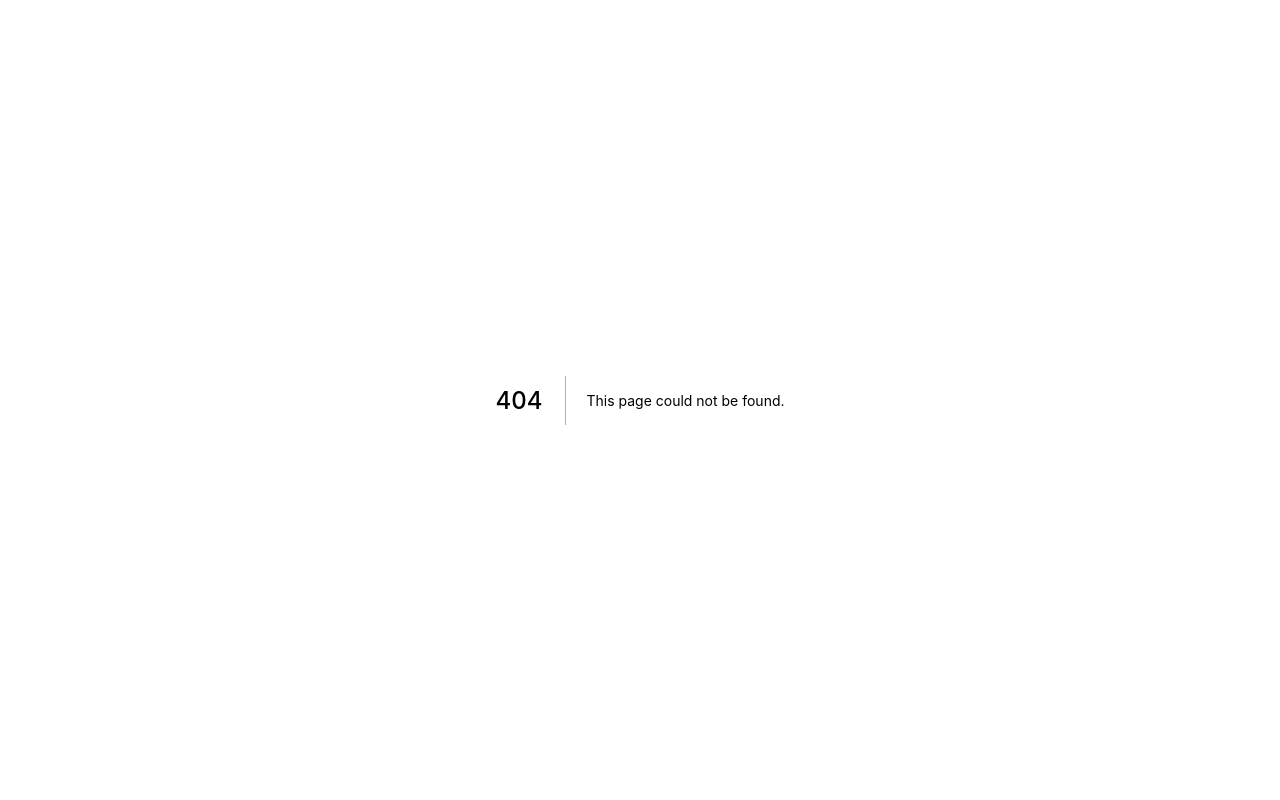
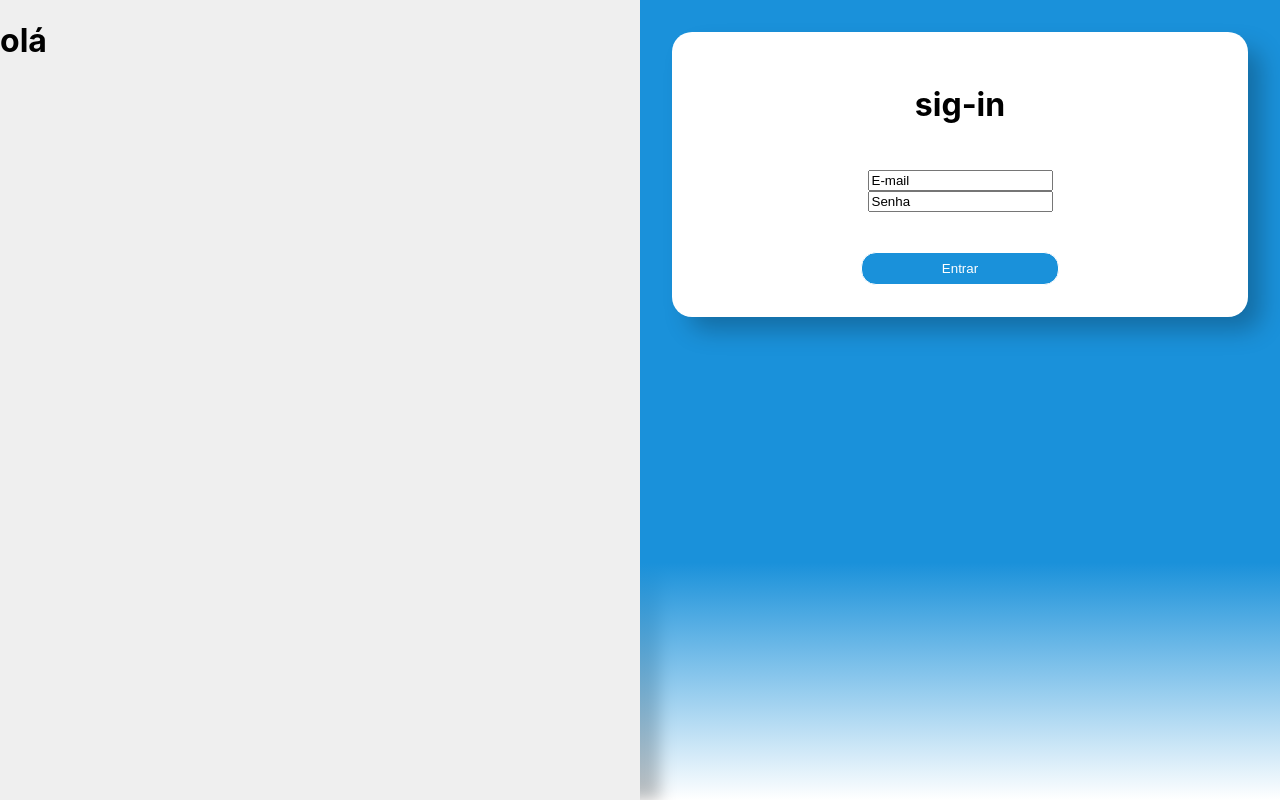
Before and after one commit to Victor2752/InOut, a Next.js app: page /login in a window 1280 px wide. Before the commit this address had no page. Built offline with nearby package versions, Linux system fonts and the light colour scheme.

Commit message:
adicionado pagina login (ainda falta ajustar)
falta posicionar tudo ajustar o estilo dos elementos

```diff
--- /dev/null
+++ b/pages/api/users.js
@@ -0,0 +1,3 @@
+export default (req, res) => {
+    res.status(200).json({email: 'victor'})
+}
--- a/pages/index.js
+++ b/pages/index.js
@@ -5,7 +5,7 @@ export default function Home() {
   return (
     <div className={styles.container}>
       <Head>
-        <title>Create Next App</title>
+        <title>InOut</title>
         <link rel="icon" href="/favicon.ico" />
       </Head>
 
--- /dev/null
+++ b/pages/login.js
@@ -0,0 +1,27 @@
+import styles from '../styles/Login.module.css'
+
+function Login () {
+    return(
+        <main className={styles.container}>
+            <div className={styles.mainL}>
+                <h1>olá</h1>
+            </div>
+            <div className={styles.mainR}>
+                <div className={styles.boxR}>
+                    <h1 className={styles.titleR}>
+                        sig-in
+                    </h1>
+                    <div className={styles.loginBox}>
+                        <input type='text' value='E-mail'/>
+                        <input type='text' value='Senha'/>
+                    </div>
+                    <button className={styles.btnEntra}>
+                        Entrar
+                    </button>
+                </div>
+            </div>
+        </main>
+    )
+}
+
+export default Login;
--- /dev/null
+++ b/styles/Login.module.css
@@ -0,0 +1,65 @@
+.container{
+    position: absolute;
+    display: flex;
+    width: 100vw;
+    height: 100vh;
+
+}
+
+.mainL {
+    width: 50vw;
+    height: 100vh;
+    justify-content: center;
+    background: #EFEFEF;
+    box-shadow: 20px 0px 15px rgba(0, 0, 0, 0.25);
+}
+
+.mainR {
+    width: 50vw;
+    height: 100vh;
+    justify-content: center;
+    background: linear-gradient(
+        180deg,
+        #1A91DA 70.31%,
+        rgba(
+            26,
+            145,
+            218,
+            0
+        ) 100%
+    );
+}
+
+.boxR {
+    margin: 2rem;
+    padding: 1.5rem;
+    padding-block: 2rem;
+    text-align: center;
+    background: #FFFFFF;
+    box-shadow: 15px 15px 25px -2px rgba(0, 0, 0, 0.25);
+    border-radius: 20px;
+}
+
+.titleR {
+    font-family: -apple-system, BlinkMacSystemFont, 'Segoe UI', Roboto, Oxygen, Ubuntu, Cantarell, 'Open Sans', 'Helvetica Neue', sans-serif;
+    font-size: 2rem;
+}
+
+.loginBox{
+    margin: 1rem;
+    padding: 1.5rem;
+    display: flex;
+    flex-direction: column;
+    justify-content: center;
+    align-items: center;
+}
+
+.btnEntra{
+    padding-block: 0.5rem;
+    padding-inline: 5rem;
+    color: #ffffff;
+    background: #1A91DA;
+    border: 1px solid #FFFFFF;
+    box-sizing: border-box;
+    border-radius: 15px;
+}
```
